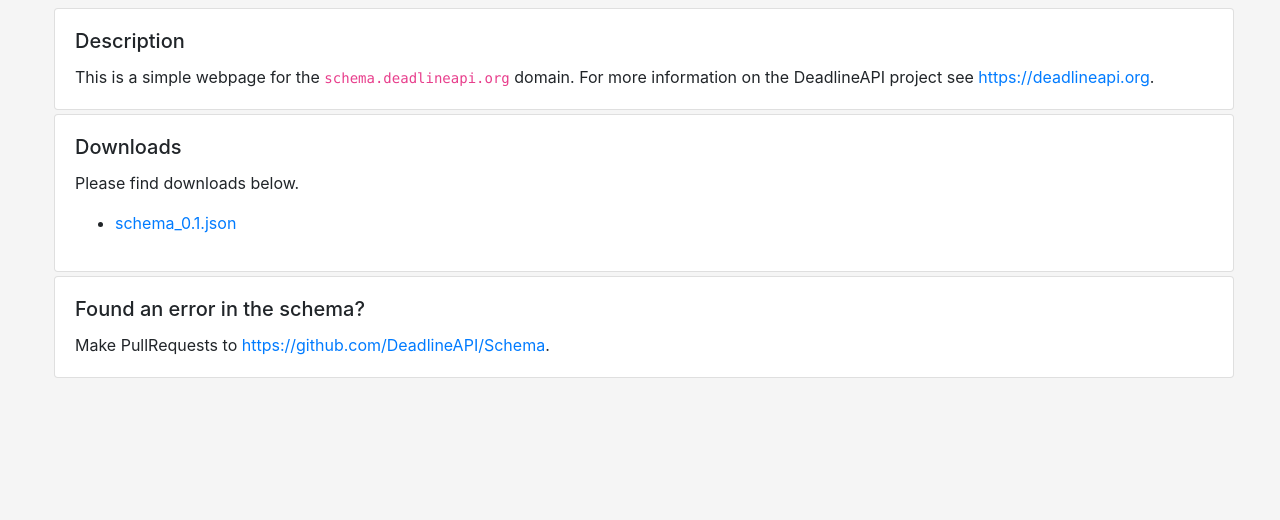
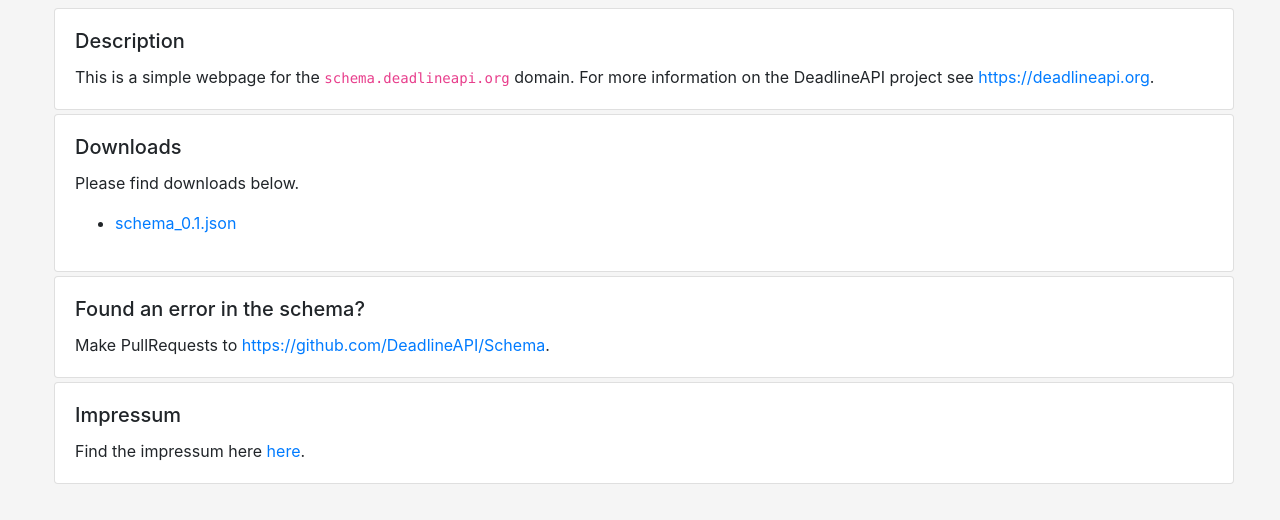
Before and after one commit to DeadlineAPI/Schema, a plain HTML site: page index.html in a window 1280 px wide. Shown: the part 240-760 px from the top of the page. Drawn offline with nearby package versions, Linux system fonts and the light colour scheme.

Commit message:
Format and add impressum

```diff
--- a/index.html
+++ b/index.html
@@ -64,30 +64,30 @@
   </div>
 </div>
 
-
 <div class="card" style="width: 100%;">
   <div class="card-body">
     <h5 class="card-title">Downloads</h5>
     <p class="card-text">Please find downloads below.</p>
     <p class="card-text">
       <ul>
-
         <li><a href="schema_0.1.json">schema_0.1.json</a> </li>
-
       </ul>
     </p>
 
   </div>
 </div>
 
-
-
-
 <div class="card" style="width: 100%;">
   <div class="card-body">
     <h5 class="card-title">Found an error in the schema?</h5>
     <p class="card-text">Make PullRequests to <a href="https://github.com/DeadlineAPI/Schema">https://github.com/DeadlineAPI/Schema</a>.</p>
+  </div>
+</div>
 
+<div class="card" style="width: 100%;">
+  <div class="card-body">
+    <h5 class="card-title">Impressum</h5>
+    <p class="card-text">Find the impressum here <a href="https://deadlineapi.org/impressum/">here</a>.</p>
   </div>
 </div>
 </body>
```
